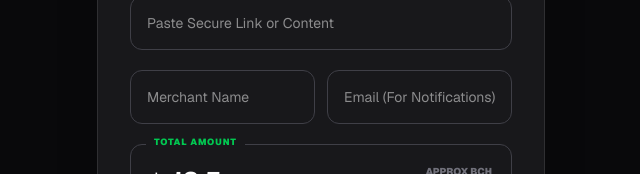
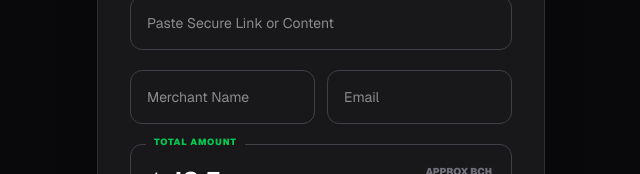
Before and after one commit to saleemm1/payonce-cash, a Next.js app: page /create/invoice in a window 1280 px wide. Shown: the part 554-728 px from the top of the page, without its empty margins (319-959 px from the left). Built offline with nearby package versions, Linux system fonts and the light colour scheme; no server answers.

Commit message:
Update page.js

```diff
--- a/app/create/invoice/page.js
+++ b/app/create/invoice/page.js
@@ -180,7 +180,7 @@ export default function InvoiceUploadPage() {
 
         <div className="grid grid-cols-2 gap-3">
           <input required type="text" placeholder="Merchant Name" onChange={(e)=>setSellerName(e.target.value)} className="p-4 bg-zinc-900 border border-zinc-700 rounded-xl text-white outline-none focus:border-green-500 transition-all text-sm" />
-          <input required type="email" placeholder="Email (For Notifications)" onChange={(e)=>setSellerEmail(e.target.value)} className="p-4 bg-zinc-900 border border-zinc-700 rounded-xl text-white outline-none focus:border-green-500 transition-all text-sm" />
+          <input required type="email" placeholder="Email " onChange={(e)=>setSellerEmail(e.target.value)} className="p-4 bg-zinc-900 border border-zinc-700 rounded-xl text-white outline-none focus:border-green-500 transition-all text-sm" />
         </div>
 
         <div className="relative group">
@@ -217,7 +217,7 @@ export default function InvoiceUploadPage() {
            <div className="bg-zinc-900/50 p-4 rounded-xl border border-dashed border-zinc-700 flex items-center justify-between animate-in fade-in">
              <div>
                <h3 className="text-xs font-black uppercase text-white">Viral Mode 🚀</h3>
-               <p className="text-[9px] text-zinc-500">10% Commission · 5% Discount</p>
+               <p className="text-[9px] text-zinc-500">10% Commission </p>
              </div>
              <input type="checkbox" checked={enableAffiliate} onChange={(e) => setEnableAffiliate(e.target.checked)} className="w-5 h-5 accent-green-500 cursor-pointer" />
            </div>
```
